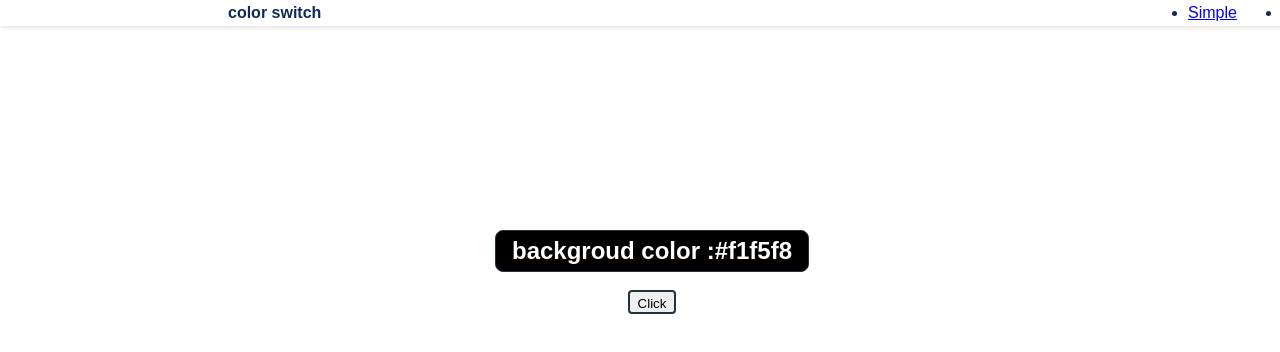
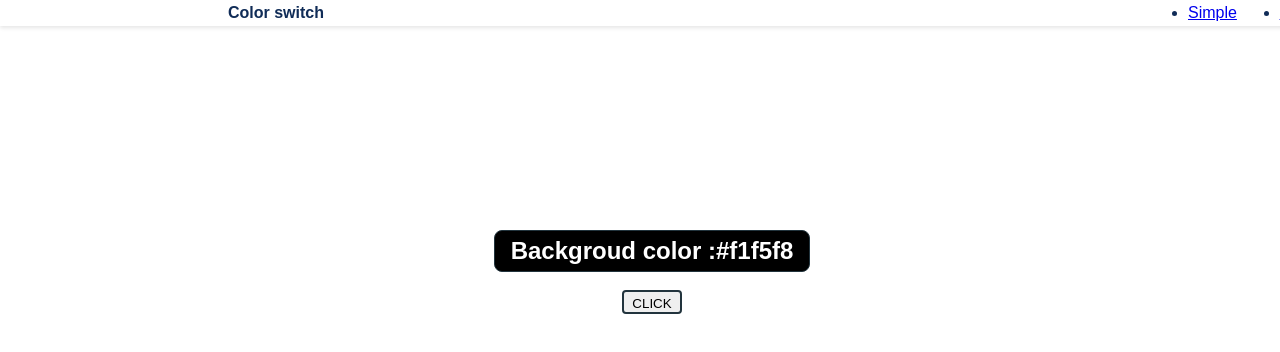
Before and after one commit to githubrazvancarp/color-switch, a plain HTML site: page hex.html in a window 1280 px wide. Shown: the top 352 px of the page. Drawn offline with Linux system fonts and the light colour scheme.

Commit message:
make it work

```diff
--- a/hex.html
+++ b/hex.html
@@ -10,13 +10,13 @@
     <body>
         <nav>
             <div class="nav-center">
-                <h4>color switch</h4>
+                <h4>Color switch</h4>
                 <ul class="nav-links">
                     <li>
                         <a href="index.html">Simple</a>
                     </li>
                     <li>
-                        <a href="hex.html">hex</a>
+                        <a href="hex.html">Hex</a>
                     </li>
                 </ul>
             </div>
@@ -24,12 +24,12 @@
 
         <main>
             <div class="container">
-                <h2>backgroud color :
+                <h2>Backgroud color :
                     <span class="color">
                         #f1f5f8
                     </span>
                 </h2>
-                <button class="btn btn-hero" id="btn"> Click</button>
+                <button class="btn btn-hero" id="btn"> CLICK</button>
             </div>
         </main>
 
```
Also changed, not shown: app.js (+3 -5 lines).
